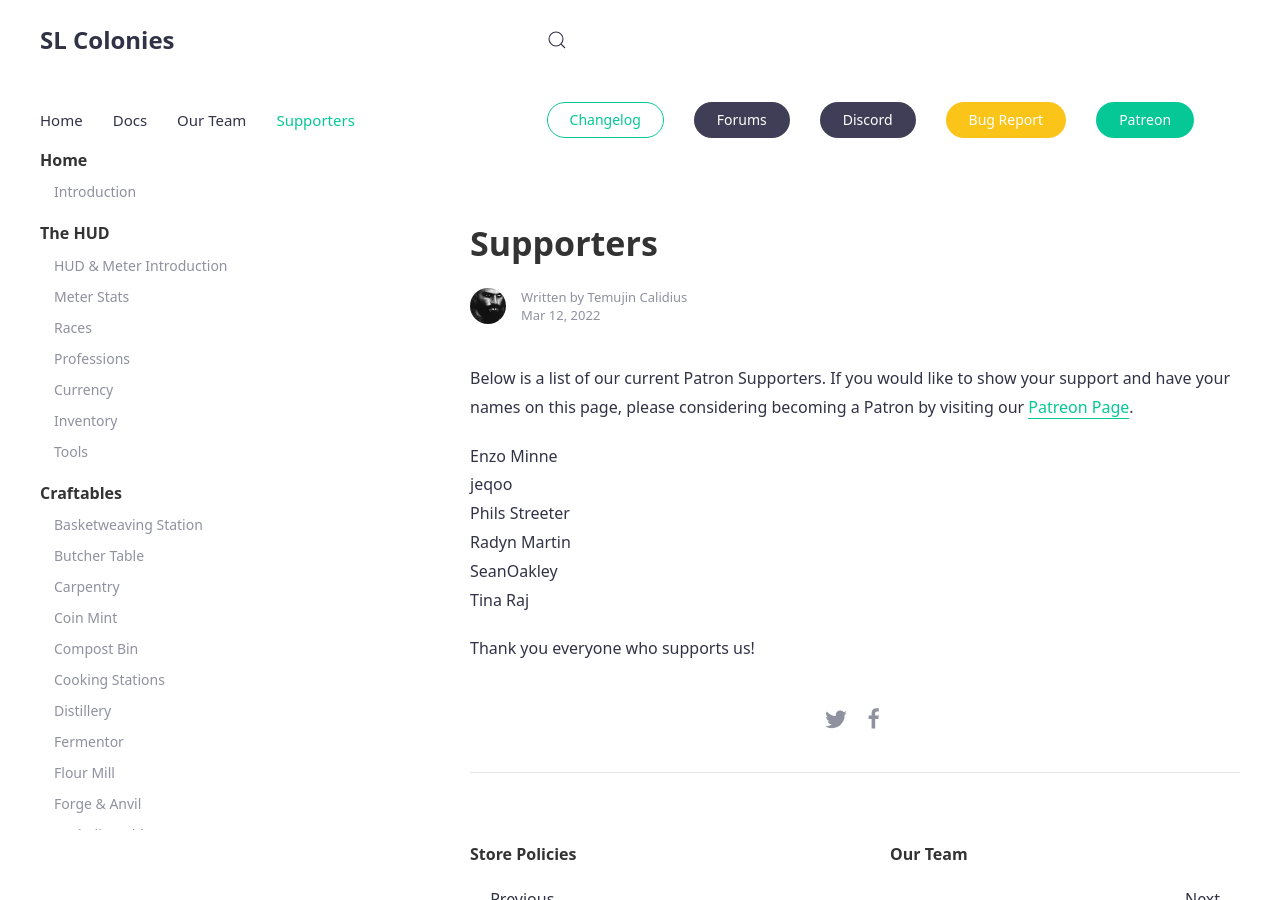
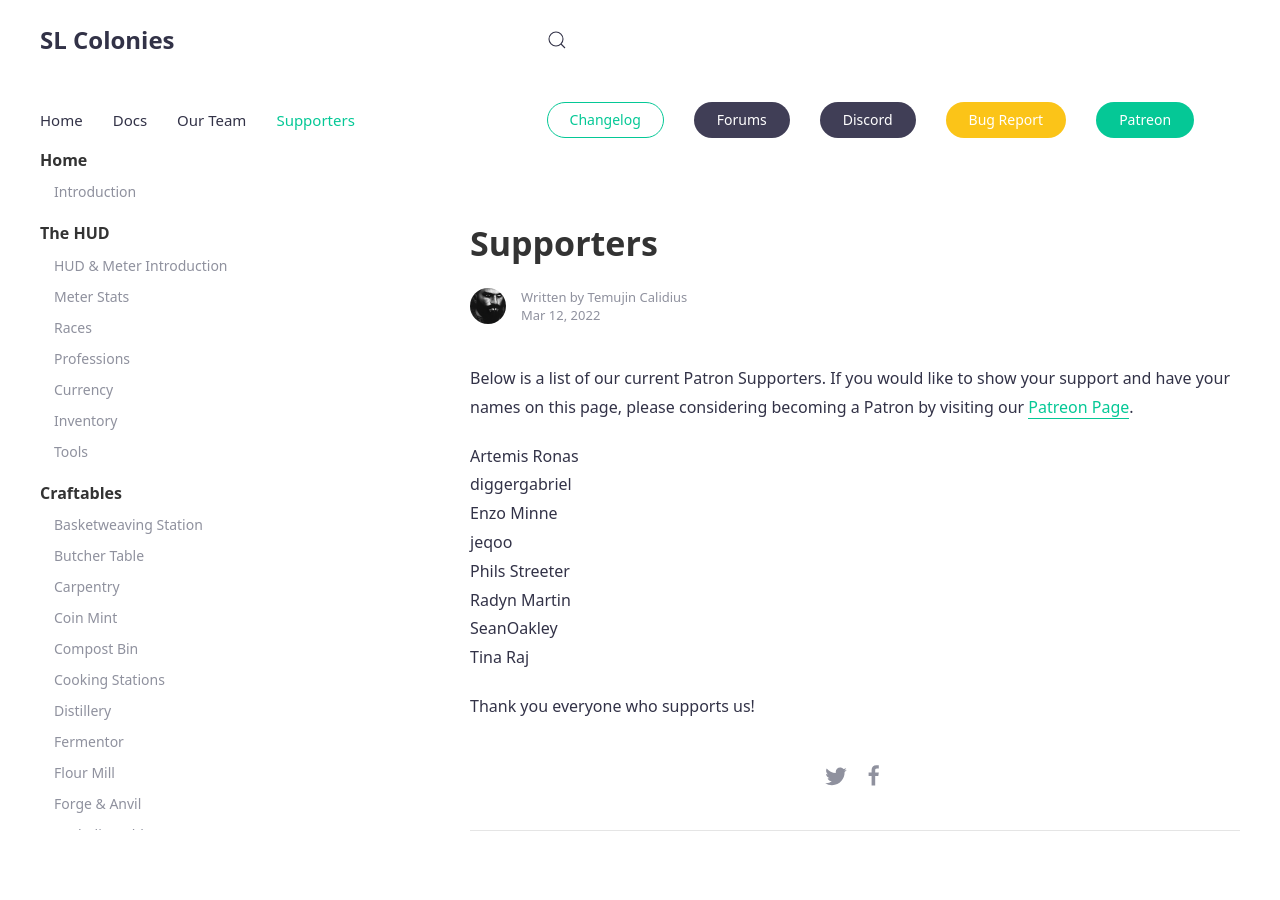
Before and after one commit to SLColonies/Public, a Jekyll site: the page built from _docs/supporters.md, in a window 1280 px wide and 900 px high. Built offline with Jekyll 4.4.1, drawn with Linux system fonts in a browser that asks for light colours; comment, search, counter and statistics services are not loaded.

Commit message:
Update supporters.md

```diff
--- a/_docs/supporters.md
+++ b/_docs/supporters.md
@@ -5,6 +5,8 @@ tags: [featured]
 ---
 Below is a list of our current Patron Supporters. If you would like to show your support and have your names on this page, please considering becoming a Patron by visiting our [Patreon Page](https://www.patreon.com/SLColonies).
 
+Artemis Ronas<br>
+diggergabriel<br>
 Enzo Minne<br>
 jeqoo<br>
 Phils Streeter<br>
```
